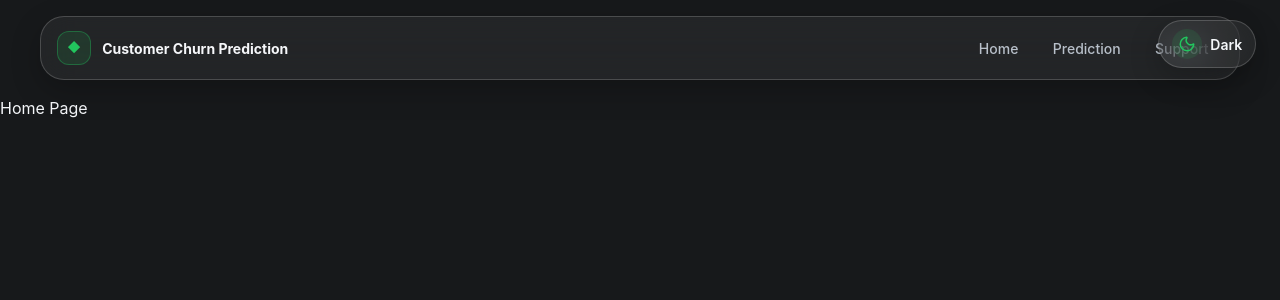
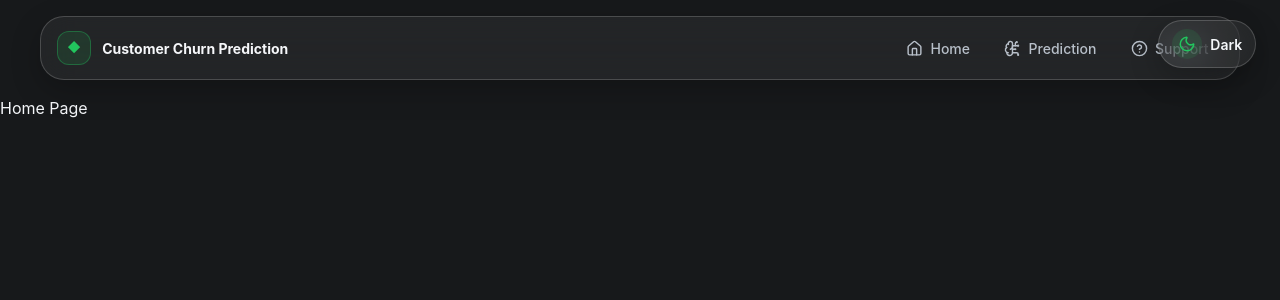
Before and after one commit to annnuspeaks/customer-churn-prediction, a React app in the folder frontend/: page / in a window 1280 px wide. Shown: the top 300 px of the page. Built offline with nearby package versions, Linux system fonts and the light colour scheme; the HTML template or start-up script is replaced by a standard one.

Commit message:
Add navbar navigation icons

```diff
--- a/frontend/src/components/Navbar/Navbar.css
+++ b/frontend/src/components/Navbar/Navbar.css
@@ -91,6 +91,7 @@
   display: inline-flex;
   align-items: center;
   justify-content: center;
+  gap: 0.45rem;
 
   min-height: 40px;
   padding: 0.5rem 0.9rem;
@@ -108,10 +109,19 @@
     transform var(--transition-fast);
 }
 
+.navbar__link svg {
+  flex-shrink: 0;
+  transition: transform var(--transition-fast);
+}
+
 .navbar__link:hover {
   color: var(--color-text-primary);
   background: var(--color-surface-hover);
   transform: translateY(-1px);
+}
+
+.navbar__link:hover svg {
+  transform: scale(1.08);
 }
 
 .navbar__link:focus-visible {
--- a/frontend/src/components/Navbar/Navbar.jsx
+++ b/frontend/src/components/Navbar/Navbar.jsx
@@ -1,3 +1,4 @@
+import { BrainCircuit, CircleHelp, House } from "lucide-react";
 import { Link } from "react-router-dom";
 import "./Navbar.css";
 
@@ -8,22 +9,23 @@ function Navbar() {
         <Link to="/" className="navbar__brand">
           <span className="navbar__brand-mark">◆</span>
 
-          <span className="navbar__brand-text">
-            Customer Churn Prediction
-          </span>
+          <span className="navbar__brand-text">Customer Churn Prediction</span>
         </Link>
 
         <nav className="navbar__nav" aria-label="Primary navigation">
           <Link to="/" className="navbar__link">
-            Home
+            <House size={17} aria-hidden="true" />
+            <span>Home</span>
           </Link>
 
           <Link to="/prediction" className="navbar__link">
-            Prediction
+            <BrainCircuit size={17} aria-hidden="true" />
+            <span>Prediction</span>
           </Link>
 
           <Link to="/support" className="navbar__link">
-            Support
+            <CircleHelp size={17} aria-hidden="true" />
+            <span>Support</span>
           </Link>
         </nav>
       </div>
```
Also changed, not shown: 1 other file (tests, documents, lock files or other folders).
